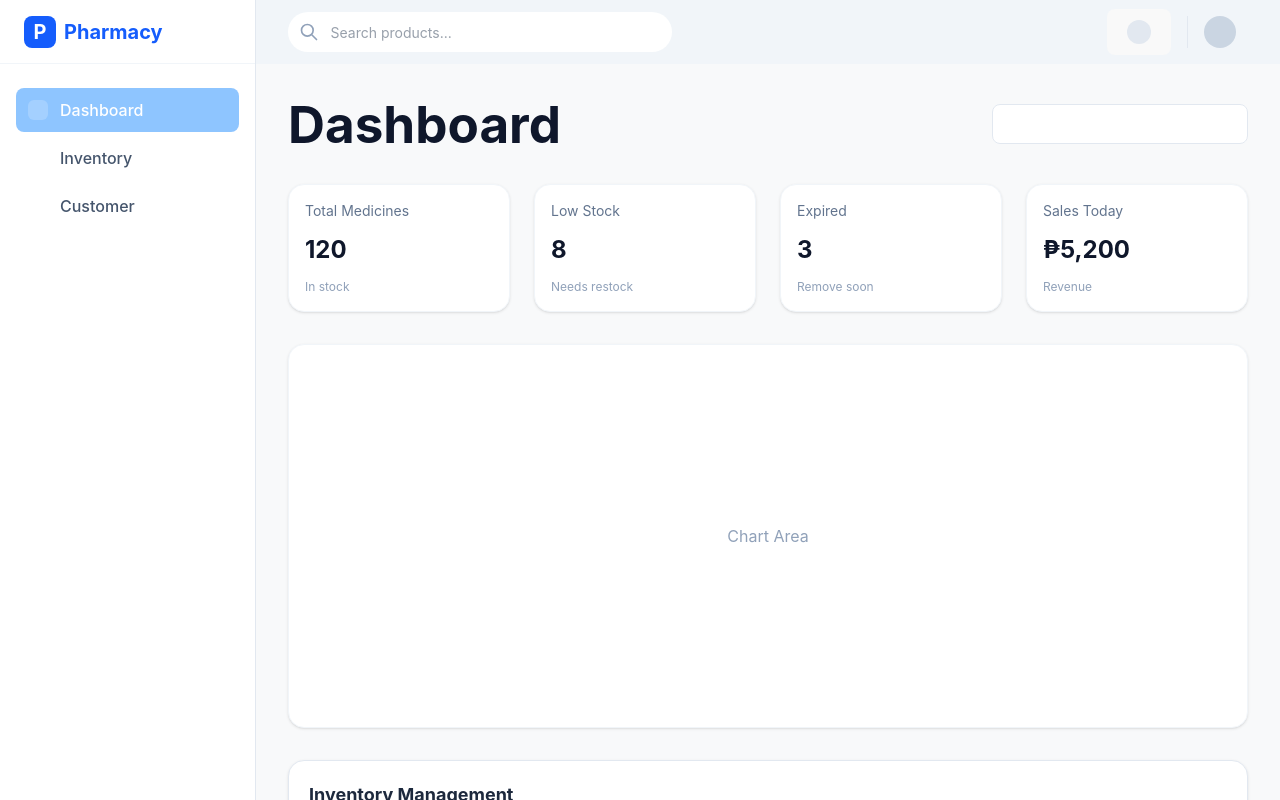
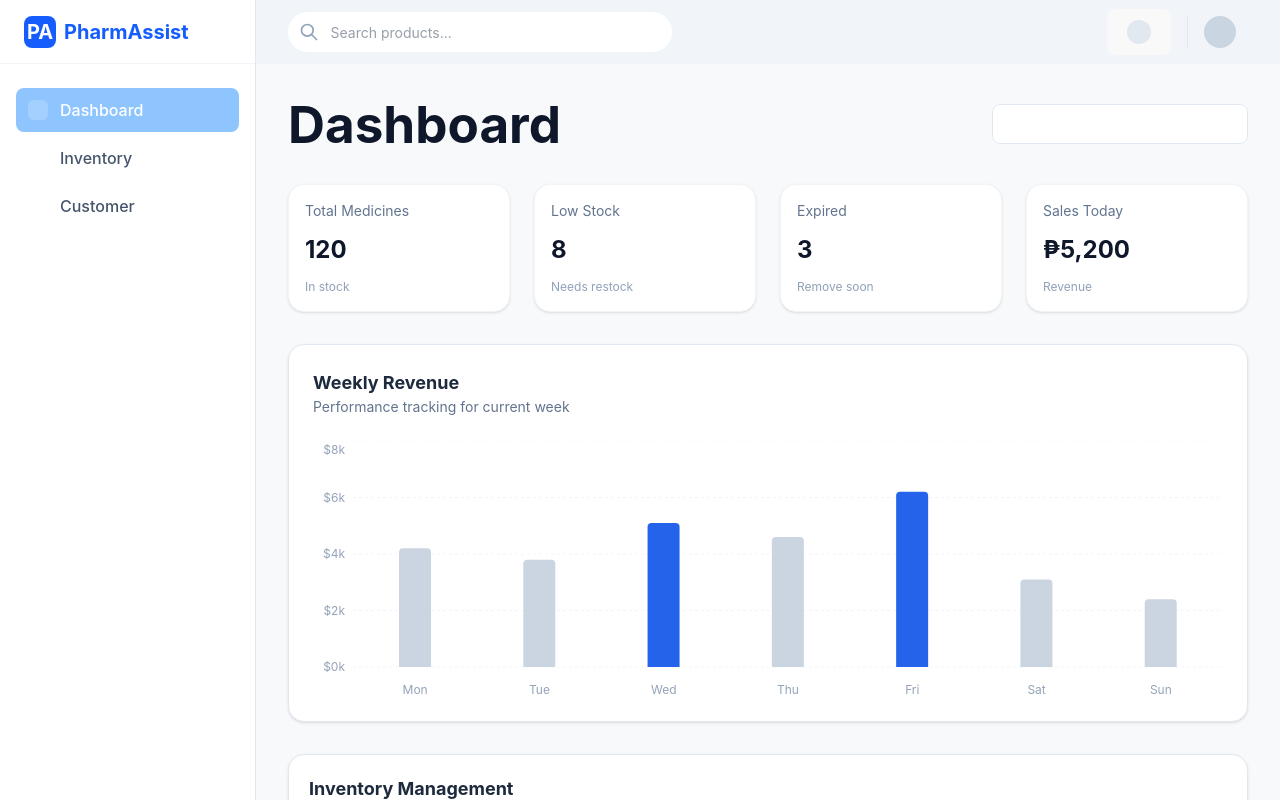
Before and after one commit to Dominic-Kruse/final-proj-2026, a React (Vite) app in the folder apps/web/: page / in a window 1280 px wide. Built offline with nearby package versions, Linux system fonts and the light colour scheme.

Commit message:
feat: charts

```diff
--- a/apps/web/package.json
+++ b/apps/web/package.json
@@ -11,7 +11,8 @@
   },
   "dependencies": {
     "react": "^19.2.0",
-    "react-dom": "^19.2.0"
+    "react-dom": "^19.2.0",
+    "recharts": "^3.8.0"
   },
   "devDependencies": {
     "@eslint/js": "^9.39.1",
--- a/apps/web/src/components/Chart.tsx
+++ b/apps/web/src/components/Chart.tsx
@@ -1,7 +1,87 @@
+import React from 'react';
+import {
+  BarChart,
+  Bar,
+  XAxis,
+  YAxis,
+  CartesianGrid,
+  Tooltip,
+  ResponsiveContainer,
+  Cell
+} from 'recharts';
+
+// 1. Define the shape of your sales data
+interface WeeklySales {
+  day: string;
+  revenue: number;
+}
+
+// 2. Mock data following the interface
+const salesData: WeeklySales[] = [
+  { day: 'Mon', revenue: 4200 },
+  { day: 'Tue', revenue: 3800 },
+  { day: 'Wed', revenue: 5100 },
+  { day: 'Thu', revenue: 4600 },
+  { day: 'Fri', revenue: 6200 },
+  { day: 'Sat', revenue: 3100 },
+  { day: 'Sun', revenue: 2400 },
+];
+
 export function Chart() {
   return (
-    <div className="h-96 bg-white rounded-2xl border border-slate-100 shadow-sm flex items-center justify-center text-slate-400">
-      Chart Area
+    <div className="bg-white p-6 rounded-2xl border border-slate-200 shadow-sm h-full">
+      <div className="flex flex-col mb-6">
+        <h2 className="text-lg font-bold text-slate-800">Weekly Revenue</h2>
+        <p className="text-sm text-slate-500">Performance tracking for current week</p>
+      </div>
+
+      <div className="h-64 w-full">
+        <ResponsiveContainer width="100%" height="100%">
+          <BarChart data={salesData} margin={{ top: 0, right: 0, left: -20, bottom: 0 }}>
+            <CartesianGrid strokeDasharray="3 3" vertical={false} stroke="#f1f5f9" />
+
+            <XAxis
+              dataKey="day"
+              axisLine={false}
+              tickLine={false}
+              tick={{ fill: '#94a3b8', fontSize: 12 }}
+              dy={10}
+            />
+
+            <YAxis
+              axisLine={false}
+              tickLine={false}
+              tick={{ fill: '#94a3b8', fontSize: 12 }}
+              tickFormatter={(value) => `$${value / 1000}k`}
+            />
+
+            <Tooltip
+              cursor={{ fill: '#f8fafc' }}
+              contentStyle={{
+                borderRadius: '12px',
+                border: '1px solid #e2e8f0',
+                boxShadow: '0 4px 6px -1px rgb(0 0 0 / 0.1)'
+              }}
+              labelStyle={{ fontWeight: 'bold', color: '#1e293b', marginBottom: '4px' }}
+              itemStyle={{ color: '#2563eb', fontSize: '12px' }}
+            />
+
+            <Bar
+              dataKey="revenue"
+              radius={[4, 4, 0, 0]}
+              barSize={32}
+            >
+              {salesData.map((entry, index) => (
+                <Cell
+                  key={`cell-${index}`}
+                  // Use a nice "Pharmacy Blue" for the bars
+                  fill={entry.revenue > 5000 ? '#2563eb' : '#cbd5e1'}
+                />
+              ))}
+            </Bar>
+          </BarChart>
+        </ResponsiveContainer>
+      </div>
     </div>
   );
 }
--- a/apps/web/src/components/Header.tsx
+++ b/apps/web/src/components/Header.tsx
@@ -1,4 +1,4 @@
-
+// import React from 'react'
 
 export const Header = () => {
   return (
--- a/apps/web/src/components/SideBar.tsx
+++ b/apps/web/src/components/SideBar.tsx
@@ -8,9 +8,9 @@ export const Sidebar = () => {
       <div className="h-16 flex items-center px-6 border-b border-slate-100">
         <div className="flex items-center gap-2 text-blue-600 font-bold text-xl">
           <div className="w-8 h-8 bg-blue-600 rounded-lg flex items-center justify-center text-white">
-            P {/* Placeholder for Logo Icon */}
+            PA {/* Placeholder for Logo Icon */}
           </div>
-          Pharmacy
+          PharmAssist
         </div>
       </div>
 
--- a/apps/web/src/pages/Inventory.tsx
+++ b/apps/web/src/pages/Inventory.tsx
@@ -4,8 +4,24 @@ export function Inventory() {
   return (
     <>
       <div className="flex justify-between items-center mb-8">
-        <h1 className="text-2xl font-bold">Inventory</h1>
+        <h1 className="text-2xl font-bold text-slate-800">Inventory</h1>
+
+        {/* Action Buttons Container */}
+        <div className="flex items-center gap-3">
+          {/* Secondary Button */}
+          <button className="px-4 py-2 bg-white border border-slate-200 rounded-lg hover:bg-slate-50 transition-colors font-medium text-sm shadow-sm">
+            Export CSV
+          </button>
+          <button className="px-4 py-2 rounded-lg hover:bg-blue-700 transition-colors font-medium text-sm shadow-sm flex items-center gap-2">
+            Edit Stocks
+          </button>
+          {/* Primary Button */}
+          <button className="px-4 py-2 rounded-lg hover:bg-blue-700 transition-colors font-medium text-sm shadow-sm flex items-center gap-2">
+            <span>+</span> Add Product
+          </button>
+        </div>
       </div>
+
       <InventoryTable />
     </>
   );
```
